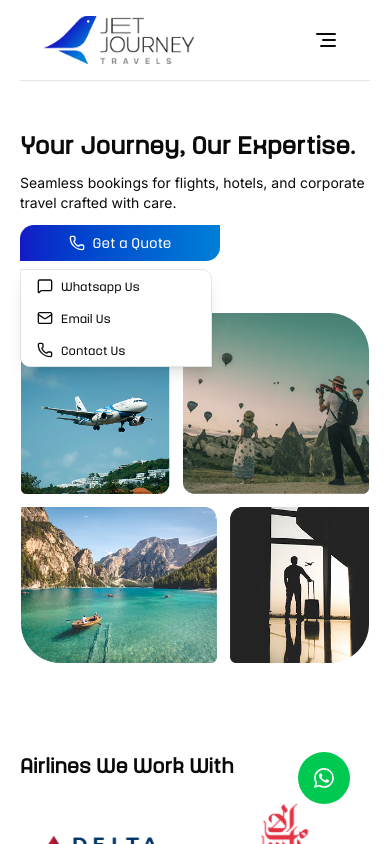
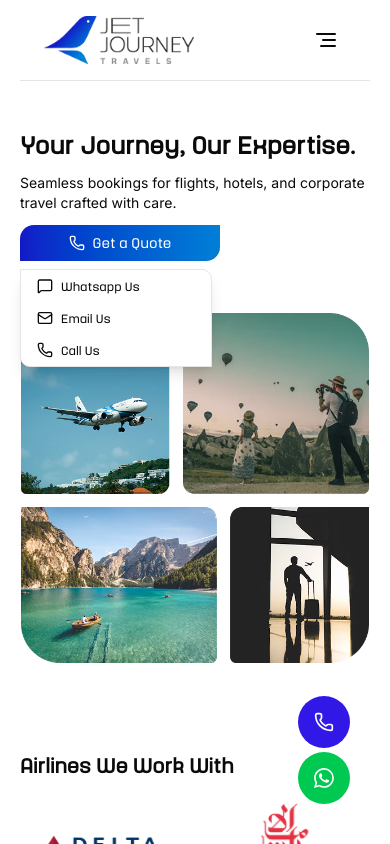
Before and after one commit to buildwithanmol/jetjourneytravels.com, a Next.js app: page / in a window 390 px wide. Both pictures are taken after a click on the button "Get a Quote". Shown: the top 844 px of the page. Built offline with nearby package versions, Linux system fonts and the light colour scheme.

Commit message:
chore: updated with following

```diff
--- a/app/layout.tsx
+++ b/app/layout.tsx
@@ -8,6 +8,7 @@ import { Toaster } from "sonner";
 import NextTopLoader from "nextjs-toploader";
 import { BsWhatsapp } from "react-icons/bs";
 import Link from "next/link";
+import { PhoneIcon } from "lucide-react";
 
 const primaryFont = localFont({
   src: "../public/fonts/typeunion-yoshida-sans-regular.otf",
@@ -48,6 +49,12 @@ export default function RootLayout({
             size={20}
           />
         </Link>
+        <Link target="_blank" className="md:hidden bg-primary text-white p-4 rounded-full fixed bottom-24 right-10 md:bottom-16 md:right-16" href={"tel:+971561628595"}>
+          <PhoneIcon
+            className="  cursor-pointer"
+            size={20}
+          />
+        </Link>
       </body>
     </html>
   );
--- a/components/custom/get-quote.tsx
+++ b/components/custom/get-quote.tsx
@@ -49,11 +49,11 @@ export function GetQuote() {
             Email Us
           </Link>
           <Link
-            href="/contact"
+            href="tel:+971561628595"
             className="flex items-center gap-2 px-4 py-2 hover:bg-gray-200 text-xs rounded-bl-lg"
           >
             <Phone className="h-4 w-4" />
-            Contact Us
+            Call Us
           </Link>
         </div>
       )}
```
